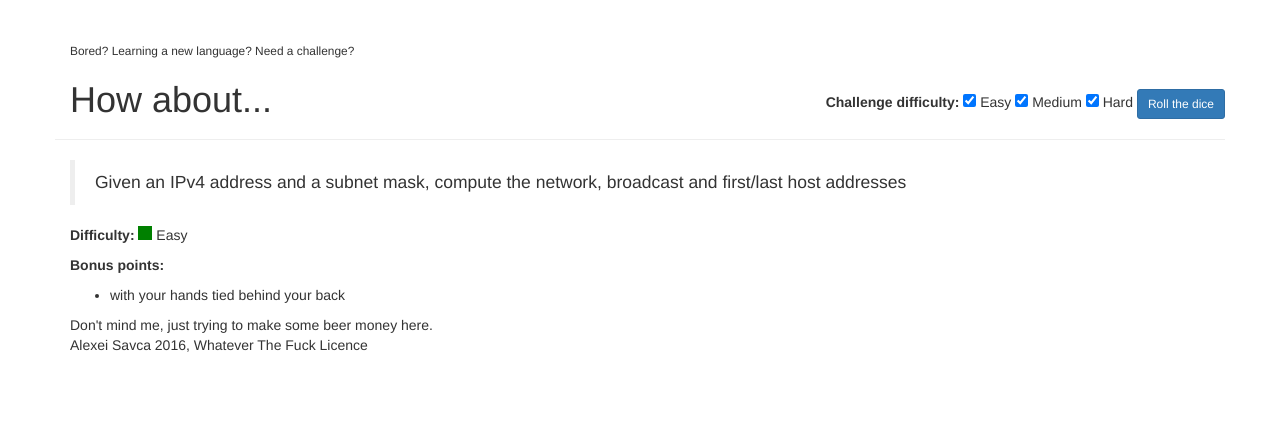
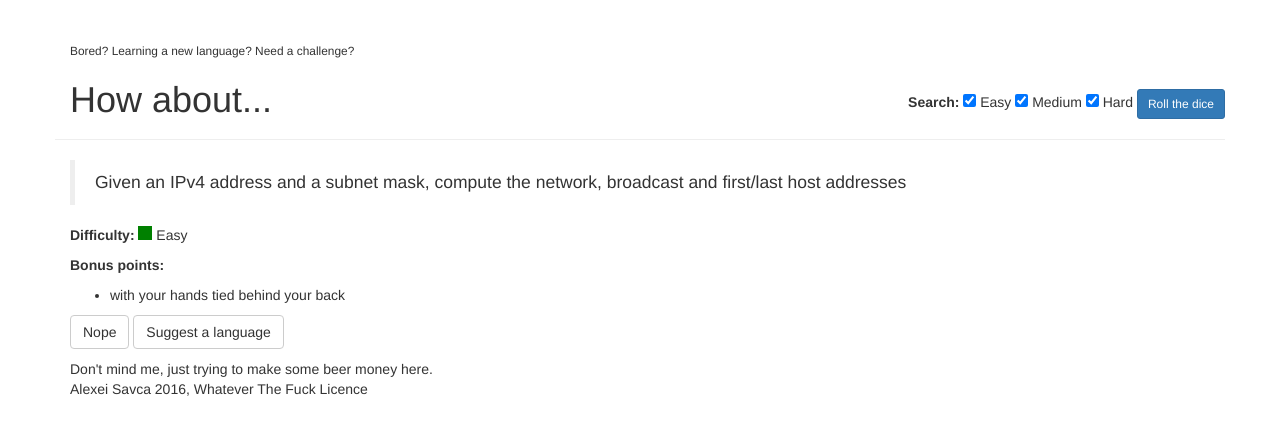
Before and after one commit to alexeisavca/code-challenge, a website: page index.html in a window 1280 px wide. Drawn offline with nearby package versions, Linux system fonts and the light colour scheme.

Commit message:
Added the nope button

```diff
--- a/index.html
+++ b/index.html
@@ -55,7 +55,7 @@
                 <header class="page-header col-sm-12">
                     <form class="form-inline" ng-submit="search()">
                         <div class="form-group">
-                            <label>Challenge difficulty:</label>
+                            <label>Search:</label>
                             <input type="checkbox" ng-model="easy"> Easy
                             <input type="checkbox" ng-model="medium"> Medium
                             <input type="checkbox" ng-model="hard"> Hard
@@ -89,6 +89,10 @@
                             <li>with your hands tied behind your back</li>
                         </ul>
                     </p>
+                    <p>
+                        <button class="btn btn-default" ng-click="search()">Nope</button>
+                        <button class="btn btn-default">Suggest a language</button>
+                    </p>
                 </section>
                 <section class="col-sm-12">
                     Don't mind me, just trying to make some beer money here.
```
